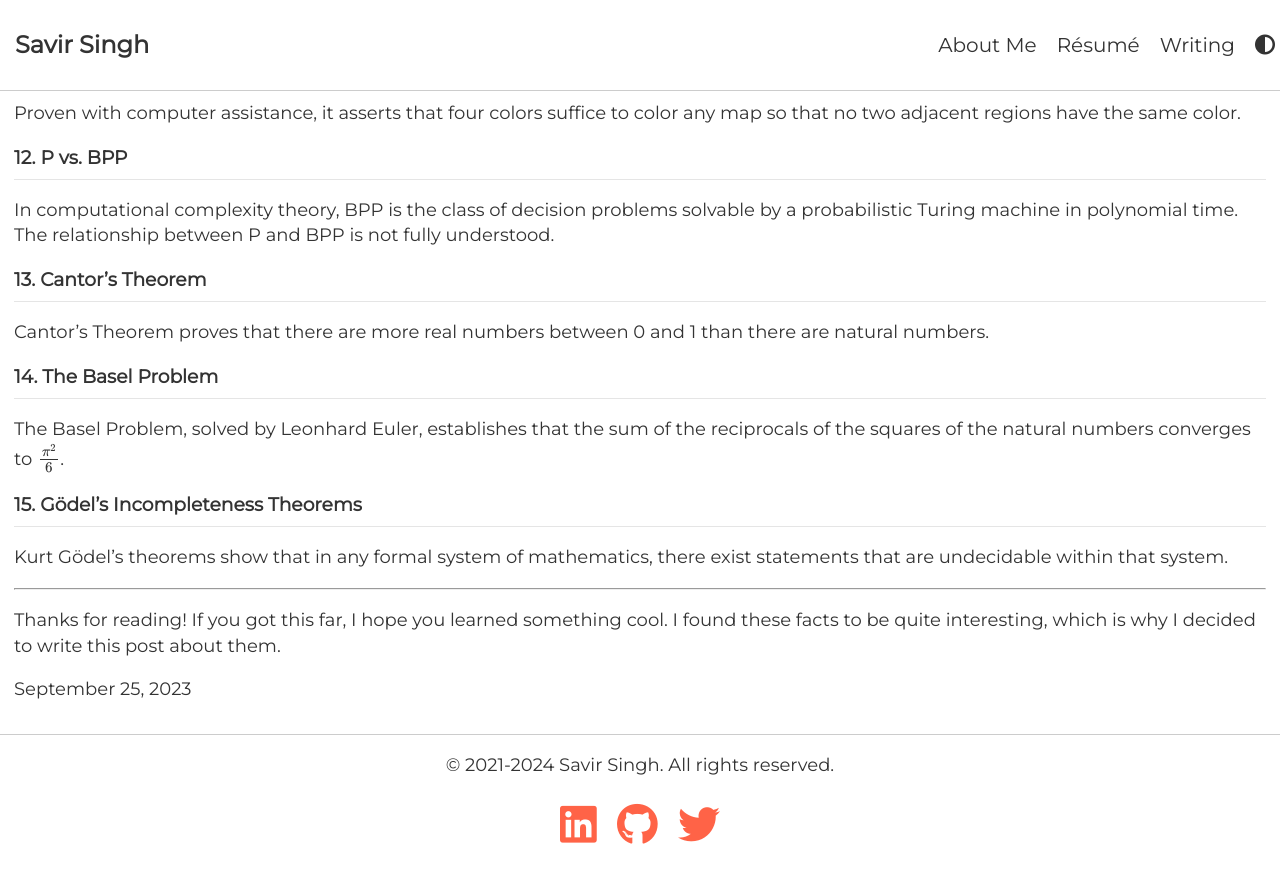
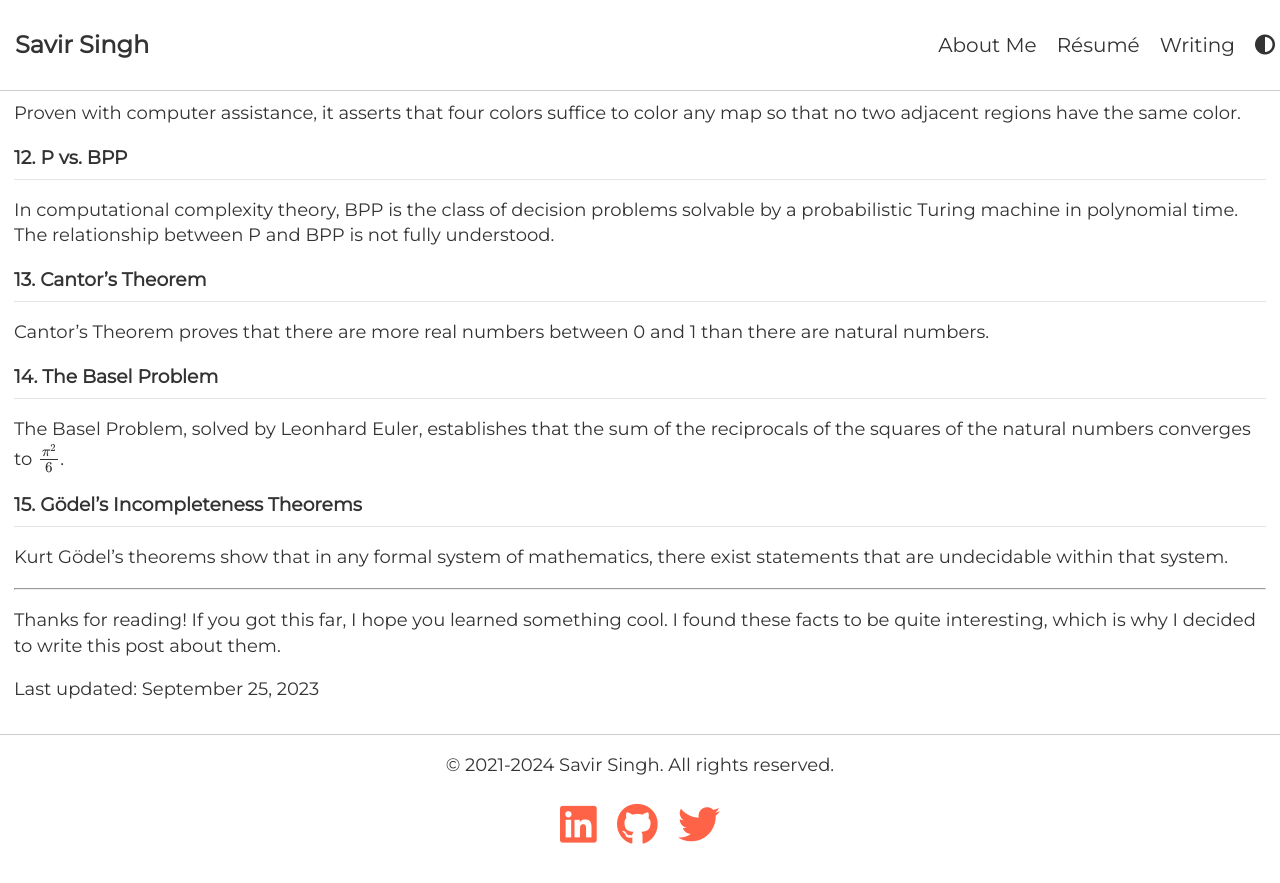
Before and after one commit to savirsingh/savirsingh.github.io, a Jekyll site: the page built from _posts/2023-09-25-fifteenmathfacts.md, in a window 1280 px wide and 900 px high, scrolled down 1332 px. Shown: the top 883 px of the window. Built offline with Jekyll 4.4.1, drawn with Linux system fonts in a browser that asks for light colours; formulas are drawn with MathJax 3.

Commit message:
Update post.html

```diff
--- a/_layouts/post.html
+++ b/_layouts/post.html
@@ -23,7 +23,7 @@
 
 <br><br><br><br><main>
 {{ content }}
-  <p>{{ page.date | date: "%B %-d, %Y" }}</p>
+  <p>Last updated: {{ page.date | date: "%B %-d, %Y" }}</p>
 
 </main>
 
```
